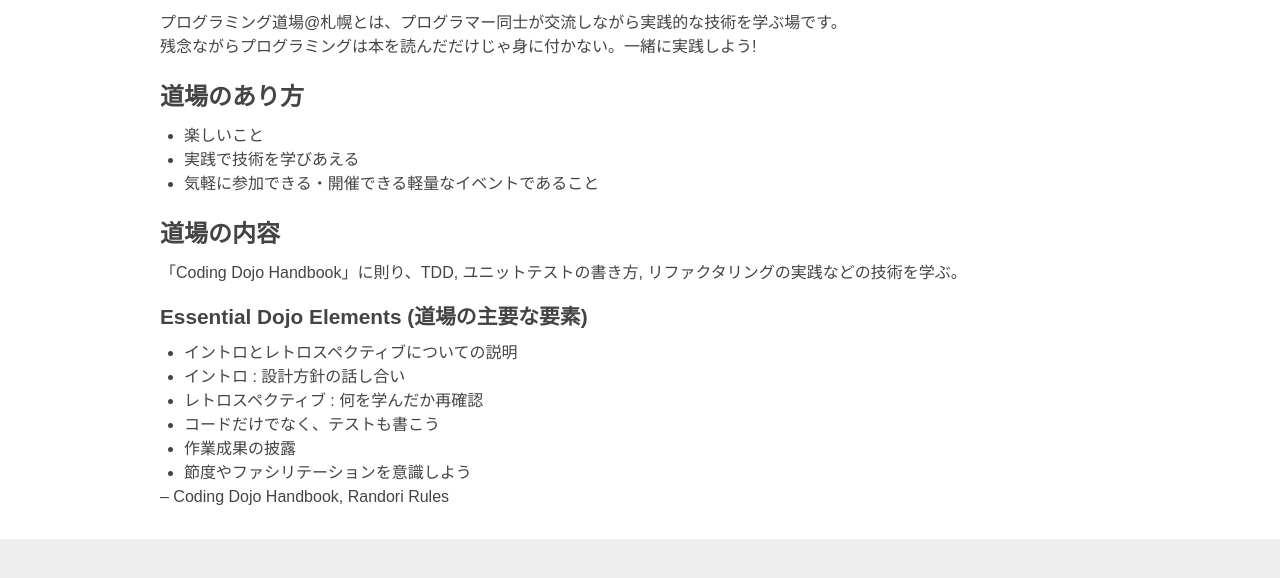
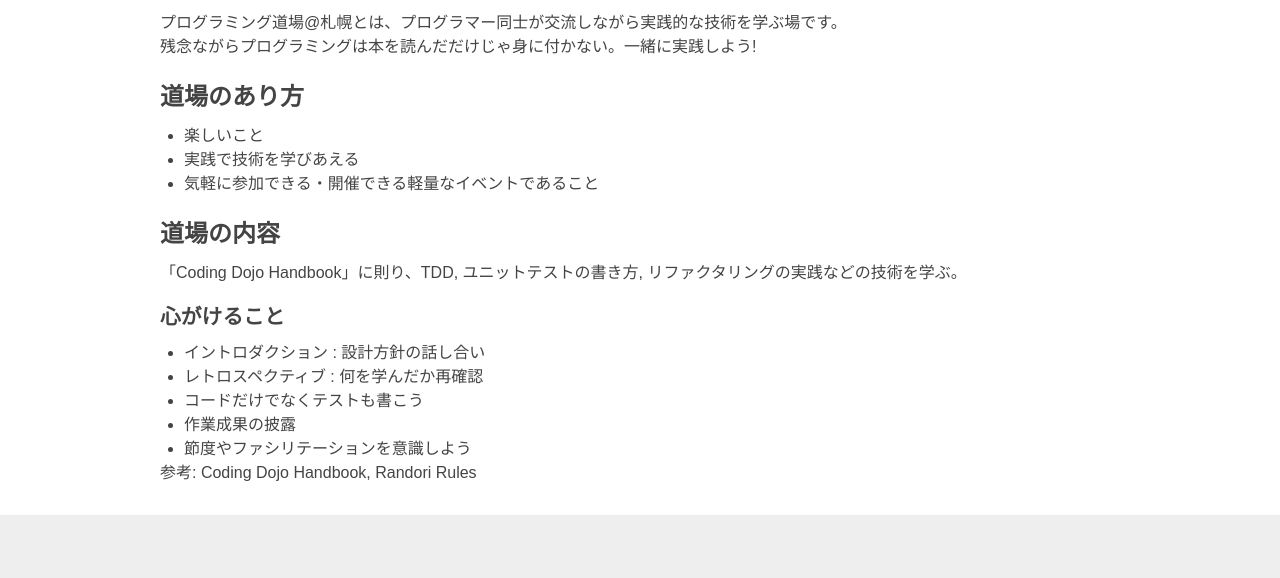
Before and after one commit to progdojosap/progdojosap.github.io, a plain HTML site: page index.html in a window 1280 px wide. Shown: the part 472-1050 px from the top of the page. After the commit the page ends 1027 px from the top, so only its background shows below. Drawn offline with Linux system fonts and the light colour scheme.

Commit message:
文章の細部を修正
濁点、半濁点を修正した。
Essential Dojo Elements を 言い換えた。
Coding Dojo Handbook の内容を参考にしていることを明示した。

```diff
--- a/index.html
+++ b/index.html
@@ -49,19 +49,18 @@
           <section class="section child">
             <h3 class="section-title">道場の内容</h3>
             <p class="p-strong">
-              <span class="strong">「Coding Dojo Handbook」</span>に則り、TDD, ユニットテストの書き方, リファクタリングの実践などの技術を学ぶ。
+              <span class="strong">「Coding Dojo Handbook」</span>に則り、TDD, ユニットテストの書き方, リファクタリングの実践などの技術を学ぶ。
             </p>
             <section class="section child-child">
-              <h4 class="section-title">Essential Dojo Elements (道場の主要な要素)</h4>
+              <h4 class="section-title">心がけること</h4>
               <ul>
-                <li>イントロとレトロスペクティブについての説明</li>
-                <li>イントロ : 設計方針の話し合い</li>
-                <li>レトロスペクティブ : 何を学んだか再確認</li>
-                <li>コードだけでなく、テストも書こう</li>
+                <li>イントロダクション : 設計方針の話し合い</li>
+                <li>レトロスペクティブ : 何を学んだか再確認</li>
+                <li>コードだけでなくテストも書こう</li>
                 <li>作業成果の披露</li>
                 <li>節度やファシリテーションを意識しよう</li>
               </ul>
-              <p>– Coding Dojo Handbook, Randori Rules</p>
+              <p>参考: Coding Dojo Handbook, Randori Rules</p>
             </section>
           </section>
         </section>
```
